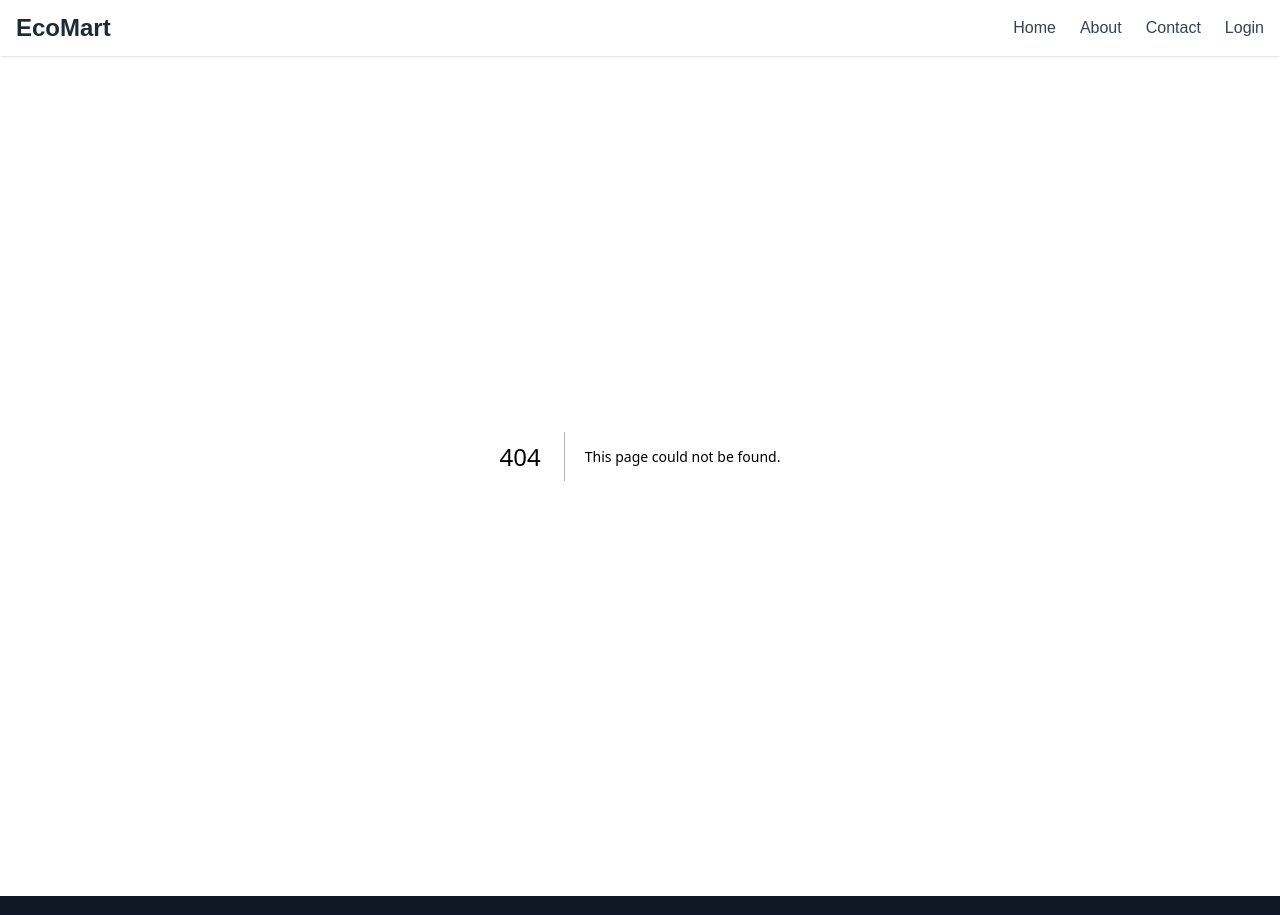
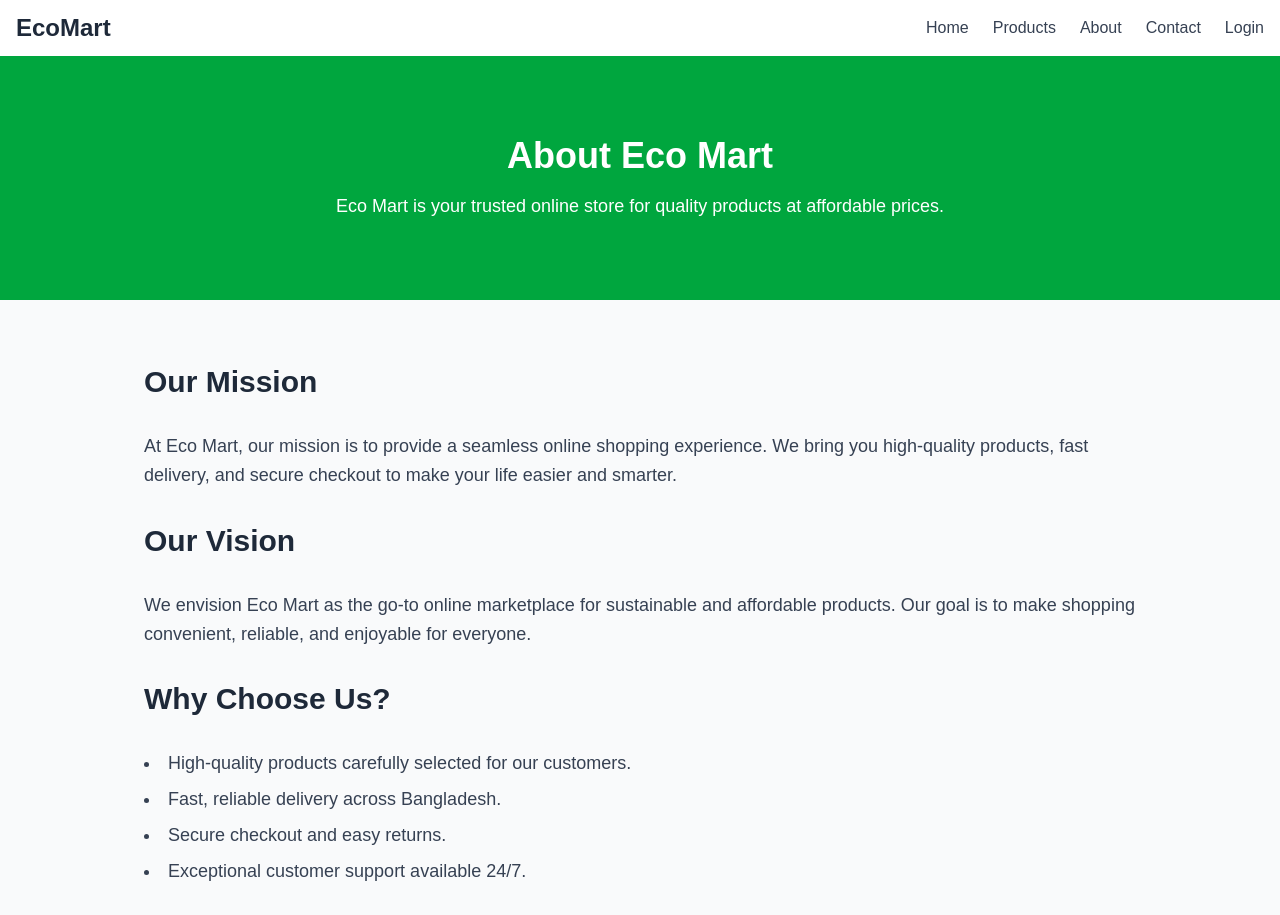
Before and after one commit to ArmanMirDeV/ECO-MART, a Next.js app: page /about in a window 1280 px wide. Before the commit this address had no page. Shown: the top 915 px of the page. Built offline with nearby package versions, Linux system fonts and the light colour scheme.

Commit message:
About page created

```diff
--- a/src/Components/Navbar.jsx
+++ b/src/Components/Navbar.jsx
@@ -12,21 +12,24 @@ const Navbar = () => {
       <div className="max-w-7xl mx-auto px-4 py-3 flex items-center justify-between">
         {/* Logo */}
         <Link href="/" className="text-2xl font-bold text-gray-800">
-         EcoMart
+          EcoMart
         </Link>
 
         {/* Desktop Menu */}
         <div className="hidden md:flex items-center gap-6">
-          <Link href="/" className="text-gray-700 hover:text-black">
+          <Link href="/" className="hover:text-black text-gray-700">
             Home
           </Link>
-          <Link href="/about" className="text-gray-700 hover:text-black">
+          <Link href="/products" className="hover:text-black text-gray-700">
+            Products
+          </Link>
+          <Link href="/about" className="hover:text-black text-gray-700">
             About
           </Link>
-          <Link href="/contact" className="text-gray-700 hover:text-black">
+          <Link href="/contact" className="hover:text-black text-gray-700">
             Contact
           </Link>
-          <Link href="/contact" className="text-gray-700 hover:text-black">
+          <Link href="/login" className="hover:text-black text-gray-700">
             Login
           </Link>
         </div>
@@ -37,32 +40,50 @@ const Navbar = () => {
         </button>
       </div>
 
-      {/* Mobile Menu */}
-      {open && (
-        <div className="md:hidden bg-white px-4 pb-4 flex flex-col gap-3 shadow">
+      {/* Mobile Dropdown Menu */}
+      <div
+        className={`md:hidden bg-white overflow-hidden transition-all duration-300 ${
+          open ? "max-h-96 shadow" : "max-h-0"
+        }`}
+      >
+        <div className="flex flex-col px-4 py-4 gap-3">
           <Link
             href="/"
+            onClick={() => setOpen(false)}
             className="text-gray-700 hover:text-black"
-            onClick={() => setOpen(false)}
           >
             Home
           </Link>
           <Link
+            href="/products"
+            onClick={() => setOpen(false)}
+            className="text-gray-700 hover:text-black"
+          >
+            Products
+          </Link>
+          <Link
             href="/about"
+            onClick={() => setOpen(false)}
             className="text-gray-700 hover:text-black"
-            onClick={() => setOpen(false)}
           >
             About
           </Link>
           <Link
             href="/contact"
+            onClick={() => setOpen(false)}
             className="text-gray-700 hover:text-black"
-            onClick={() => setOpen(false)}
           >
             Contact
           </Link>
+          <Link
+            href="/login"
+            onClick={() => setOpen(false)}
+            className="text-gray-700 hover:text-black"
+          >
+            Login
+          </Link>
         </div>
-      )}
+      </div>
     </nav>
   );
 };
--- /dev/null
+++ b/src/app/about/page.jsx
@@ -0,0 +1,57 @@
+import React from "react";
+import Link from "next/link";
+
+const AboutPage = () => {
+  return (
+    <main className="min-h-screen bg-gray-50">
+      {/* Hero Section */}
+      <section className="bg-green-600 text-white py-20">
+        <div className="max-w-5xl mx-auto px-4 text-center">
+          <h1 className="text-4xl font-bold mb-4">About Eco Mart</h1>
+          <p className="text-lg">
+            Eco Mart is your trusted online store for quality products at
+            affordable prices.
+          </p>
+        </div>
+      </section>
+
+      {/* About Us Section */}
+      <section className="py-16">
+        <div className="max-w-5xl mx-auto px-4 space-y-8">
+          <h2 className="text-3xl font-bold text-gray-800">Our Mission</h2>
+          <p className="text-gray-700 text-lg leading-relaxed">
+            At Eco Mart, our mission is to provide a seamless online shopping
+            experience. We bring you high-quality products, fast delivery, and
+            secure checkout to make your life easier and smarter.
+          </p>
+
+          <h2 className="text-3xl font-bold text-gray-800">Our Vision</h2>
+          <p className="text-gray-700 text-lg leading-relaxed">
+            We envision Eco Mart as the go-to online marketplace for sustainable
+            and affordable products. Our goal is to make shopping convenient,
+            reliable, and enjoyable for everyone.
+          </p>
+
+          <h2 className="text-3xl font-bold text-gray-800">Why Choose Us?</h2>
+          <ul className="list-disc list-inside text-gray-700 text-lg space-y-2">
+            <li>High-quality products carefully selected for our customers.</li>
+            <li>Fast, reliable delivery across Bangladesh.</li>
+            <li>Secure checkout and easy returns.</li>
+            <li>Exceptional customer support available 24/7.</li>
+          </ul>
+
+          <div className="mt-8 text-center">
+            <Link
+              href="/products"
+              className="inline-block bg-green-600 text-white px-6 py-3 rounded-lg font-semibold hover:bg-green-700 transition"
+            >
+              Shop Now
+            </Link>
+          </div>
+        </div>
+      </section>
+    </main>
+  );
+};
+
+export default AboutPage;
```
